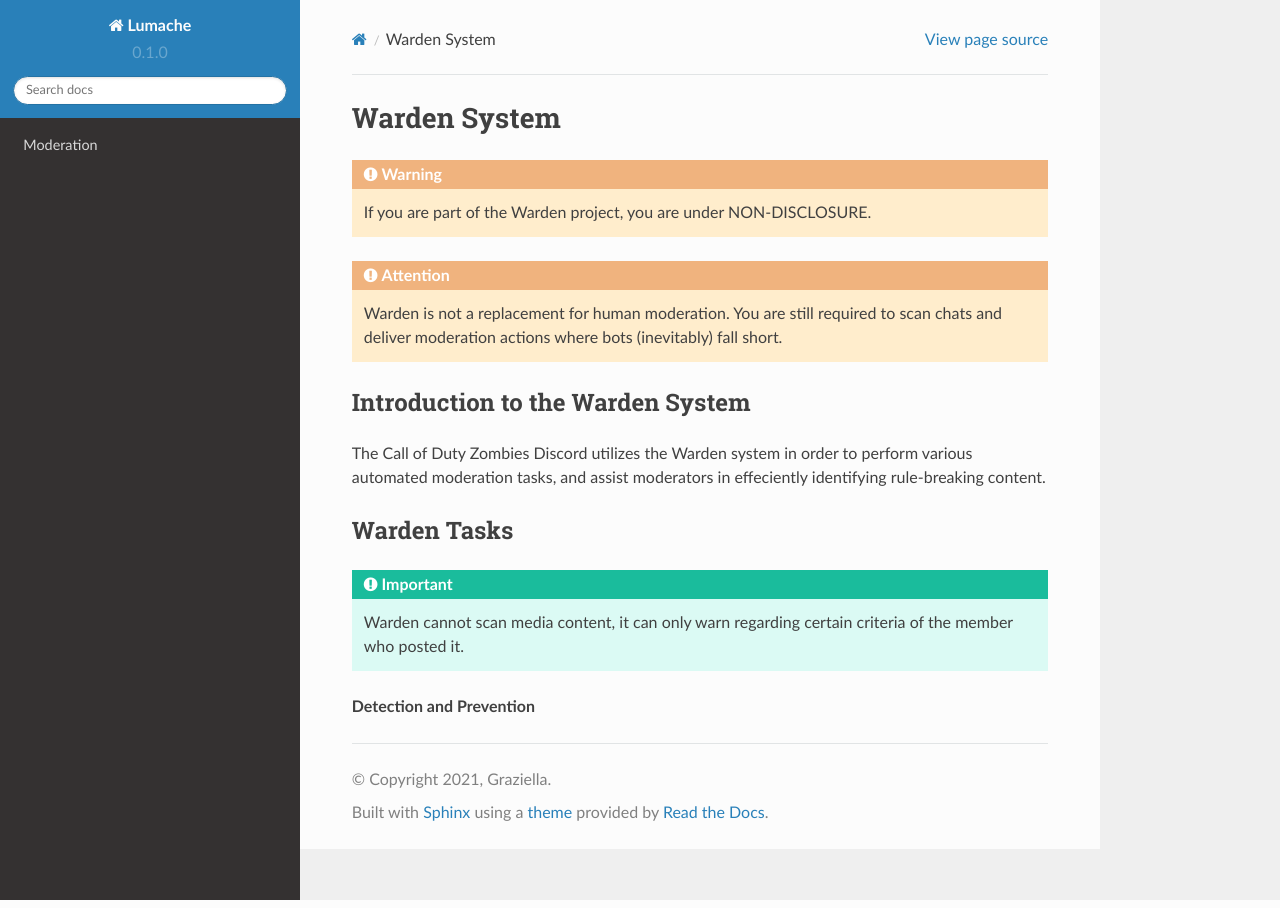
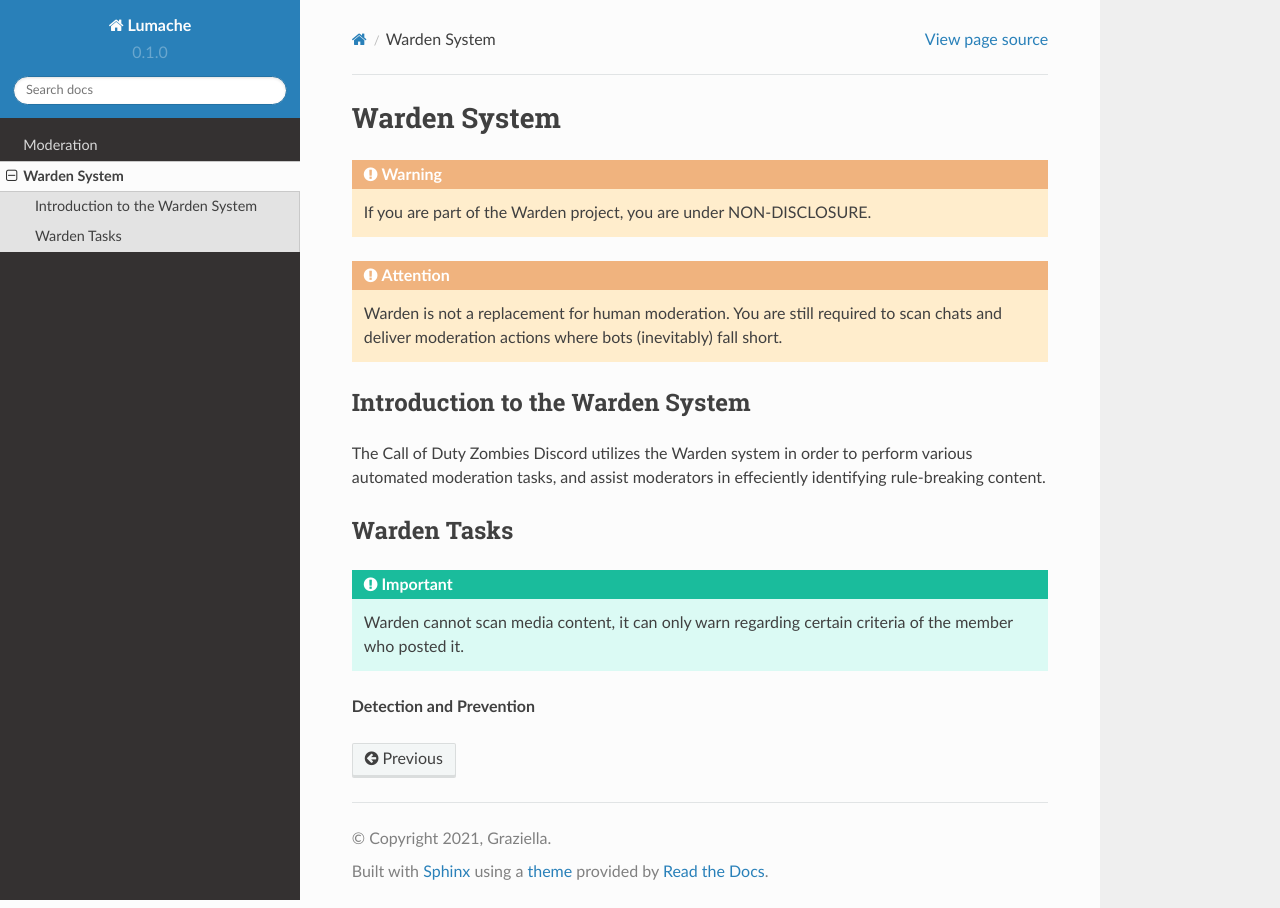
Before and after one commit to EternalllZM/rtd-codz, a Sphinx documentation site: the page built from docs/source/warden_system.rst, in a window 1280 px wide. Built offline with Sphinx 7.4.7 and the Read the Docs theme 2.0.0, drawn with Linux system fonts in a browser that asks for light colours; pages that are not in the unit, such as notebooks, are missing from menus.

Commit message:
Add files via upload

```diff
--- a/docs/source/index.rst
+++ b/docs/source/index.rst
@@ -5,7 +5,7 @@ Welcome to the Call of Duty Zombies Discord Staff Documentation
 possibly all be kept up with, without some help from this documentation
 
 If you are stopping by and are not part of CODZ Staff, this doc is irrelevant to you,
-but you can still join us on `Discord<https://world.openfoodfacts.org/>`_
+but you can still join us on `Discord <discord.gg/codzombies>`
 
 
 Check back for more updates!
@@ -20,4 +20,4 @@ Contents
 .. toctree::
 
    moderation
-   bots
+   warden_system
```
